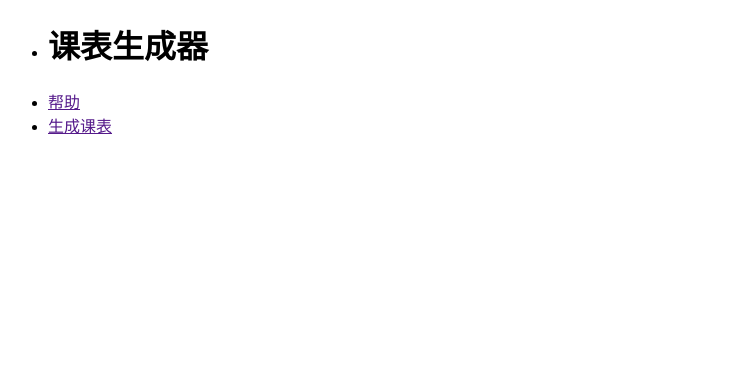
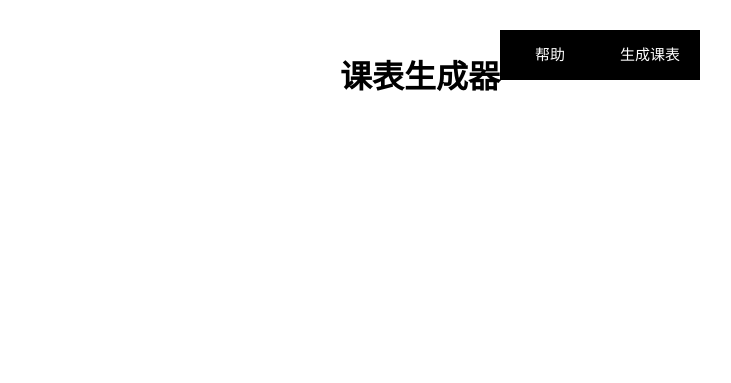
Before and after one commit to fylcr/Timetable-generator, a plain HTML site: page try.html in a window 1280 px wide. Shown: the whole page, without its empty margins (0-731 px from the left). Drawn offline with Linux system fonts and the light colour scheme.

Commit message:
Update try.html

```diff
--- a/try.html
+++ b/try.html
@@ -4,7 +4,32 @@
 <meta charset="utf-8">
 <title>Timetable-generator</title>
     <style type="text/css">
-
+         ul{/*设置导航栏的框框*/
+            margin: 30px auto;/*框框整体的位置，30px是指离网页的顶部和下部的距离，auto控制的是左右距离为自动调节*/
+            width: 600px;/*框框的宽度*/
+            height: 350px;/*框框的长度*/
+            padding: 0px;/*将框框的padding设置为零，不然会导致框框里的内容与框边缘有间隔*/
+        }
+        li{
+            list-style-type: none;/* 去掉li前的点 */
+            float: left;/*将li设置成做浮动，变为联动*/
+        }
+        a{
+            display: block;/*将a变成块状*/
+            width: 100px;/*设置块的宽度*/
+            height: 50px;/*设置块的长度*/
+            font-family: Microsoft Yahei;
+            line-height: 50px;/*设置字体在块中的高度*/
+            background-color: black;
+            margin: 0px 0px;/*块里的高宽通过margin设置*/
+            color: white;
+            text-align: center;/*字体居中*/
+            text-decoration: none;/*去掉下划线*/
+            font-size: 15px;
+        }
+        a:hover{
+            background-color: black;
+        }
     </style>
 </head>
 <body>
```
